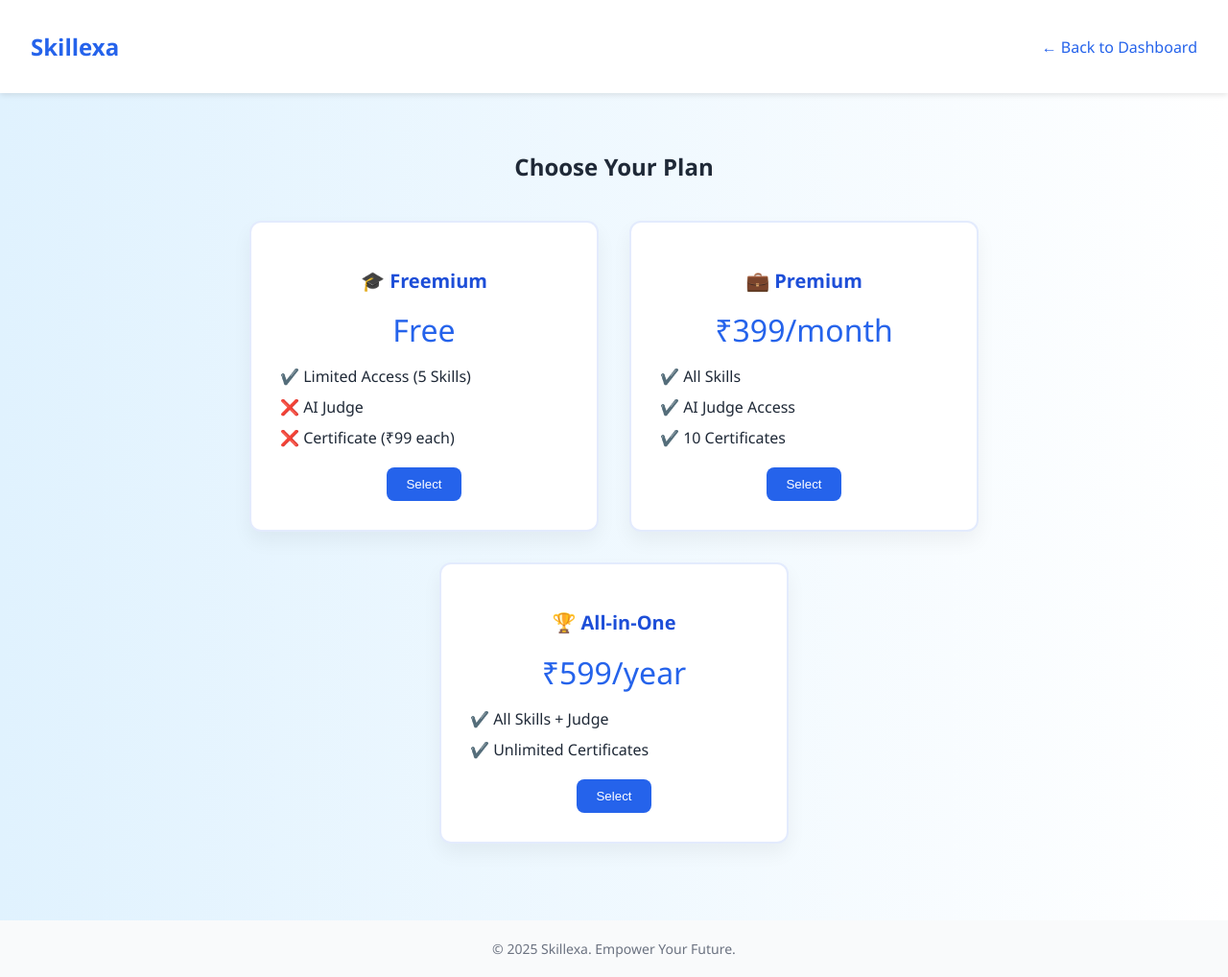
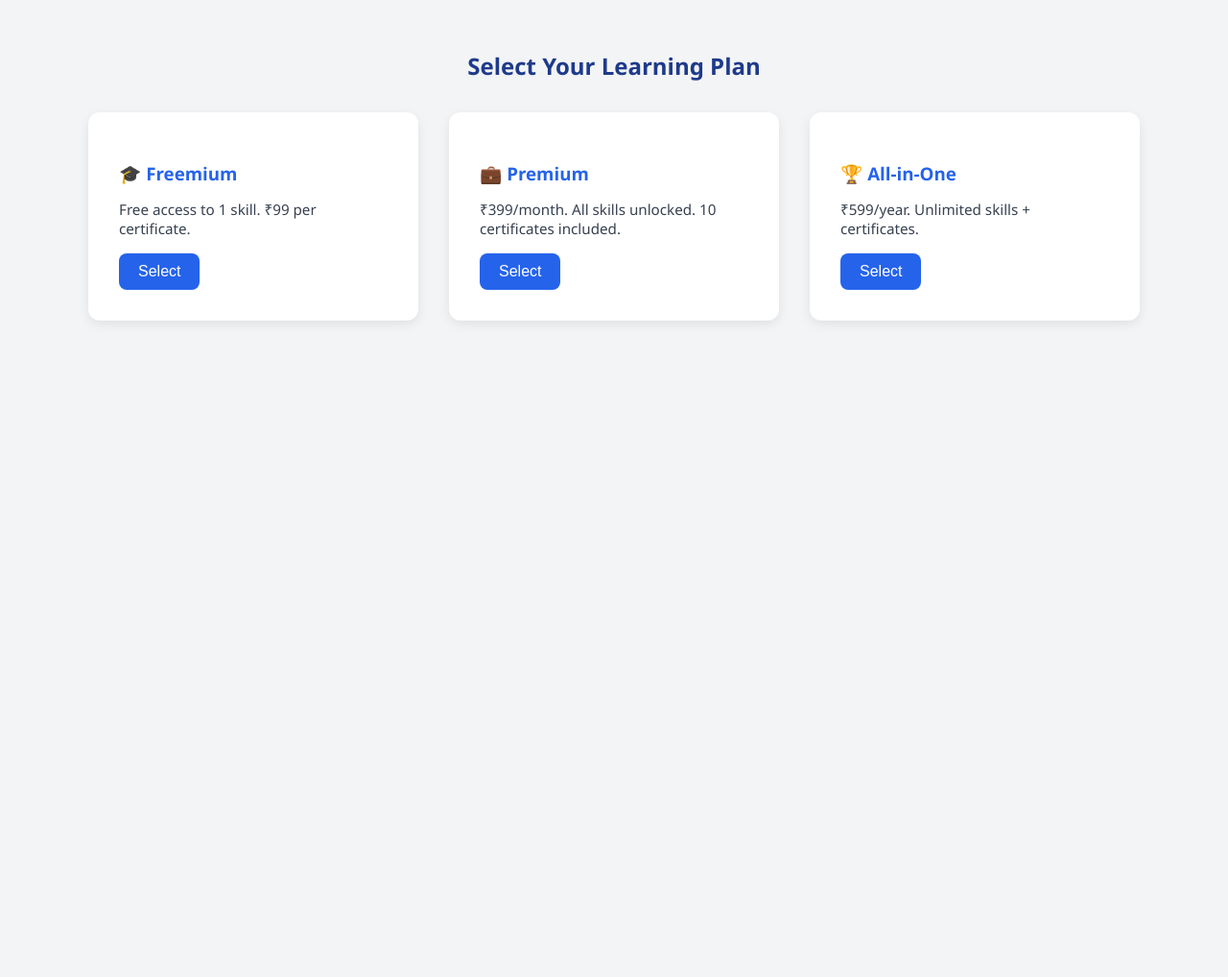
Before and after one commit to srushti-prajapati/skillexa, a plain HTML site: page payment.html in a window 1280 px wide. Shown: the whole page at 96% size. After the commit the page ends 800 px from the top, so only its background shows below. Drawn offline with Linux system fonts and the light colour scheme.

Commit message:
Add working plan page with select buttons

```diff
--- a/payment.html
+++ b/payment.html
@@ -3,162 +3,101 @@
 <head>
   <meta charset="UTF-8" />
   <meta name="viewport" content="width=device-width, initial-scale=1.0"/>
-  <title>Upgrade Plan – Skillexa</title>
+  <title>Select a Plan – Skillexa</title>
   <link rel="stylesheet" href="assets/css/style.css" />
   <style>
     body {
       font-family: 'Segoe UI', sans-serif;
-      background: linear-gradient(to right, #e0f2fe, #ffffff);
       margin: 0;
-      color: #1f2937;
-    }
-
-    header {
-      display: flex;
-      justify-content: space-between;
-      align-items: center;
-      padding: 1rem 2rem;
-      background-color: white;
-      box-shadow: 0 2px 6px rgba(0, 0, 0, 0.1);
-    }
-
-    header h1 {
-      font-size: 1.5rem;
-      color: #2563eb;
-    }
-
-    .pricing-section {
-      max-width: 1000px;
-      margin: 60px auto;
-      padding: 0 20px;
+      background: #f3f4f6;
+      padding: 2rem;
       text-align: center;
     }
 
-    .pricing-grid {
+    h2 {
+      color: #1e3a8a;
+      margin-bottom: 2rem;
+    }
+
+    .plan-container {
       display: flex;
+      flex-wrap: wrap;
       gap: 2rem;
-      flex-wrap: wrap;
       justify-content: center;
-      margin-top: 40px;
+      margin-bottom: 2rem;
     }
 
     .plan {
       background: white;
       border-radius: 12px;
-      padding: 30px;
-      width: 300px;
-      box-shadow: 0 10px 20px rgba(0, 0, 0, 0.05);
-      border: 2px solid #2563eb20;
+      padding: 2rem;
+      box-shadow: 0 4px 12px rgba(0,0,0,0.08);
+      width: 280px;
+      text-align: left;
     }
 
-    .plan h2 {
-      color: #1d4ed8;
-      font-size: 1.25rem;
+    .plan h3 {
+      color: #2563eb;
+      margin-bottom: 0.5rem;
     }
 
-    .price {
-      font-size: 2rem;
-      color: #2563eb;
-      margin: 15px 0;
-    }
-
-    .plan ul {
-      list-style: none;
-      padding: 0;
-      text-align: left;
-      margin-bottom: 20px;
-    }
-
-    .plan ul li {
-      margin: 10px 0;
+    .plan p {
+      font-size: 0.95rem;
+      margin-bottom: 1rem;
+      color: #374151;
     }
 
     .plan button {
-      background-color: #2563eb;
+      background: #2563eb;
       color: white;
+      padding: 10px 20px;
       border: none;
-      padding: 10px 20px;
       border-radius: 8px;
+      font-size: 1rem;
       cursor: pointer;
-      font-weight: 500;
-      transition: background-color 0.3s ease;
     }
 
     .plan button:hover {
-      background-color: #1e40af;
-    }
-
-    footer {
-      text-align: center;
-      padding: 20px;
-      font-size: 14px;
-      color: #6b7280;
-      background-color: #f9fafb;
-      margin-top: 80px;
+      background: #1e40af;
     }
   </style>
 </head>
 <body>
-  <header>
-    <h1>Skillexa</h1>
-    <a href="dashboard.html" style="text-decoration:none; color:#2563eb;">← Back to Dashboard</a>
-  </header>
 
-  <section class="pricing-section">
-    <h2>Choose Your Plan</h2>
-    <div class="pricing-grid">
+  <h2>Select Your Learning Plan</h2>
 
-      <!-- Freemium Plan -->
+  <div class="plan-container">
     <div class="plan">
-        <h2>🎓 Freemium</h2>
-        <div class="price">Free</div>
-        <ul>
-          <li>✔️ Limited Access (5 Skills)</li>
-          <li>❌ AI Judge</li>
-          <li>❌ Certificate (₹99 each)</li>
-        </ul>
+      <h3>🎓 Freemium</h3>
+      <p>Free access to 1 skill. ₹99 per certificate.</p>
       <button onclick="selectPlan('freemium')">Select</button>
     </div>
-
-      <!-- Premium Plan -->
     <div class="plan">
-        <h2>💼 Premium</h2>
-        <div class="price">₹399/month</div>
-        <ul>
-          <li>✔️ All Skills</li>
-          <li>✔️ AI Judge Access</li>
-          <li>✔️ 10 Certificates</li>
-        </ul>
+      <h3>💼 Premium</h3>
+      <p>₹399/month. All skills unlocked. 10 certificates included.</p>
       <button onclick="selectPlan('premium')">Select</button>
     </div>
-
-      <!-- All-in-One Plan -->
     <div class="plan">
-        <h2>🏆 All-in-One</h2>
-        <div class="price">₹599/year</div>
-        <ul>
-          <li>✔️ All Skills + Judge</li>
-          <li>✔️ Unlimited Certificates</li>
-        </ul>
-        <button onclick="selectPlan('all-in-one')">Select</button>
+      <h3>🏆 All-in-One</h3>
+      <p>₹599/year. Unlimited skills + certificates.</p>
+      <button onclick="selectPlan('all')">Select</button>
     </div>
-
   </div>
-  </section>
-
-  <footer>
-    © 2025 Skillexa. Empower Your Future.
-  </footer>
 
   <script>
     function selectPlan(plan) {
-      const user = JSON.parse(localStorage.getItem("skillexa-user")) || {};
+      const user = JSON.parse(localStorage.getItem("skillexa-user"));
+      if (user) {
         user.plan = plan;
         localStorage.setItem("skillexa-user", JSON.stringify(user));
-
-      alert("✅ Plan upgraded successfully!");
-      window.location.href = "dashboard.html";
+        alert("Plan selected: " + plan.toUpperCase());
+        window.location.href = "dashboard.html"; // or redirect wherever you want
+      } else {
+        alert("Please login first.");
+        window.location.href = "login.html";
+      }
     }
   </script>
+
 </body>
 </html>
```
Lines whose indentation alone changed are shown as unchanged.
